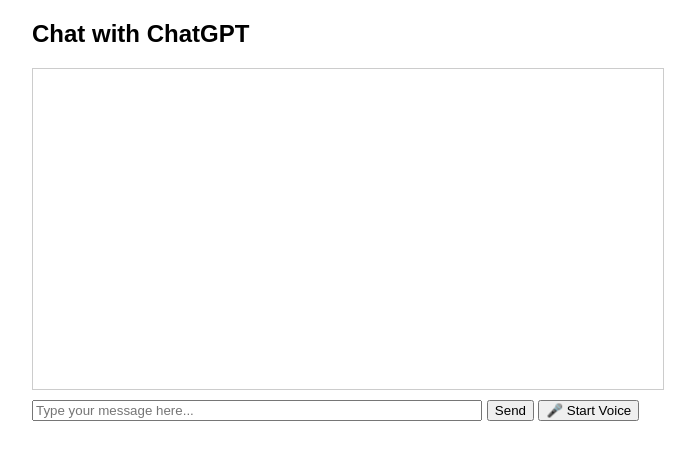
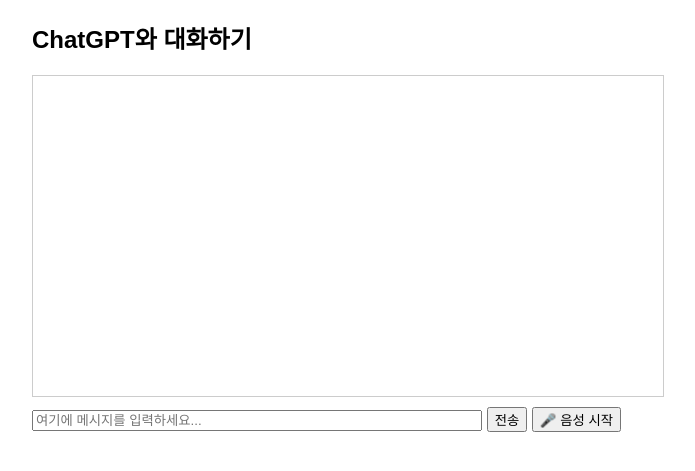
Before and after one commit to cjs0818/flask_gpt, a Flask app: page / in a window 1280 px wide. Shown: the top 471 px of the page, without its empty margins (292-987 px from the left). Run offline with Flask 3, Linux system fonts and the light colour scheme.

Commit message:
Korean language

```diff
--- a/templates/index.html
+++ b/templates/index.html
@@ -1,9 +1,9 @@
 <!DOCTYPE html>
-<html lang="en">
+<html lang="ko">
 <head>
     <meta charset="UTF-8">
     <meta name="viewport" content="width=device-width, initial-scale=1.0">
-    <title>ChatGPT with Flask</title>
+    <title>ChatGPT와 대화하기</title>
     <style>
         body { font-family: Arial, sans-serif; }
         .chat-container { width: 50%; margin: 0 auto; }
@@ -13,12 +13,12 @@
 </head>
 <body>
     <div class="chat-container">
-        <h2>Chat with ChatGPT</h2>
+        <h2>ChatGPT와 대화하기</h2>
         <div class="messages" id="messages"></div>
         <div class="input-group">
-            <input type="text" id="userInput" placeholder="Type your message here..." style="width: 70%;" />
-            <button onclick="sendMessage()">Send</button>
-            <button id="voiceButton" onclick="toggleSpeechRecognition()">🎤 Start Voice</button>
+            <input type="text" id="userInput" placeholder="여기에 메시지를 입력하세요..." style="width: 70%;" />
+            <button onclick="sendMessage()">전송</button>
+            <button id="voiceButton" onclick="toggleSpeechRecognition()">🎤 음성 시작</button>
         </div>
     </div>
 
@@ -26,46 +26,45 @@
         let recognition;
         let recognizing = false;
 
-        // 음성 인식 초기화
         function initializeSpeechRecognition() {
             if (!('SpeechRecognition' in window || 'webkitSpeechRecognition' in window)) {
-                alert("This browser does not support Speech Recognition.");
+                alert("이 브라우저는 음성 인식을 지원하지 않습니다.");
                 return;
             }
 
             try {
                 recognition = new (window.SpeechRecognition || window.webkitSpeechRecognition)();
-                recognition.lang = 'en-US';
+                recognition.lang = 'ko-KR'; // 한국어로 설정
+                // recognition.lang = 'en-US'; // 영어로 설정
                 recognition.interimResults = false;
                 recognition.maxAlternatives = 1;
 
                 recognition.onstart = () => {
-                    console.log("Voice recognition started...");
+                    console.log("음성 인식이 시작되었습니다...");
                 };
 
                 recognition.onresult = (event) => {
                     const transcript = event.results[0][0].transcript;
                     document.getElementById('userInput').value = transcript;
-                    console.log("Recognized text: ", transcript);
+                    console.log("인식된 텍스트:", transcript);
                     sendMessage();
                 };
 
                 recognition.onerror = (event) => {
-                    console.error("Speech recognition error detected:", event.error);
+                    console.error("음성 인식 오류:", event.error);
                 };
 
                 recognition.onend = () => {
-                    console.log("Voice recognition ended.");
+                    console.log("음성 인식이 종료되었습니다.");
                     recognizing = false;
-                    document.getElementById('voiceButton').innerText = '🎤 Start Voice';
+                    document.getElementById('voiceButton').innerText = '🎤 음성 시작';
                 };
 
             } catch (error) {
-                console.error("Error initializing SpeechRecognition:", error);
+                console.error("음성 인식 초기화 오류:", error);
             }
         }
 
-        // 음성 인식 토글
         function toggleSpeechRecognition() {
             if (!recognition) {
                 initializeSpeechRecognition();
@@ -75,12 +74,12 @@
                 if (recognizing) {
                     recognition.stop();
                     recognizing = false;
-                    document.getElementById('voiceButton').innerText = '🎤 Start Voice';
+                    document.getElementById('voiceButton').innerText = '🎤 음성 시작';
                 } else {
                     recognition.start();
                     recognizing = true;
-                    document.getElementById('voiceButton').innerText = '🎤 Stop Voice';
-                    console.log("Recognition started");
+                    document.getElementById('voiceButton').innerText = '🎤 음성 중지';
+                    console.log("음성 인식이 시작되었습니다");
                 }
             }
         }
@@ -91,7 +90,7 @@
 
             const messagesDiv = document.getElementById('messages');
             const userMessageDiv = document.createElement('div');
-            userMessageDiv.innerHTML = '<b>You:</b> ' + userMessage;
+            userMessageDiv.innerHTML = '<b>사용자:</b> ' + userMessage;
             messagesDiv.appendChild(userMessageDiv);
 
             fetch('/get', {
@@ -104,7 +103,7 @@
             .then(response => response.text())
             .then(data => {
                 const botMessageDiv = document.createElement('div');
-                botMessageDiv.innerHTML = '<b>Bot:</b> ' + data;
+                botMessageDiv.innerHTML = '<b>봇:</b> ' + data;
                 messagesDiv.appendChild(botMessageDiv);
                 messagesDiv.scrollTop = messagesDiv.scrollHeight;
             });
```
